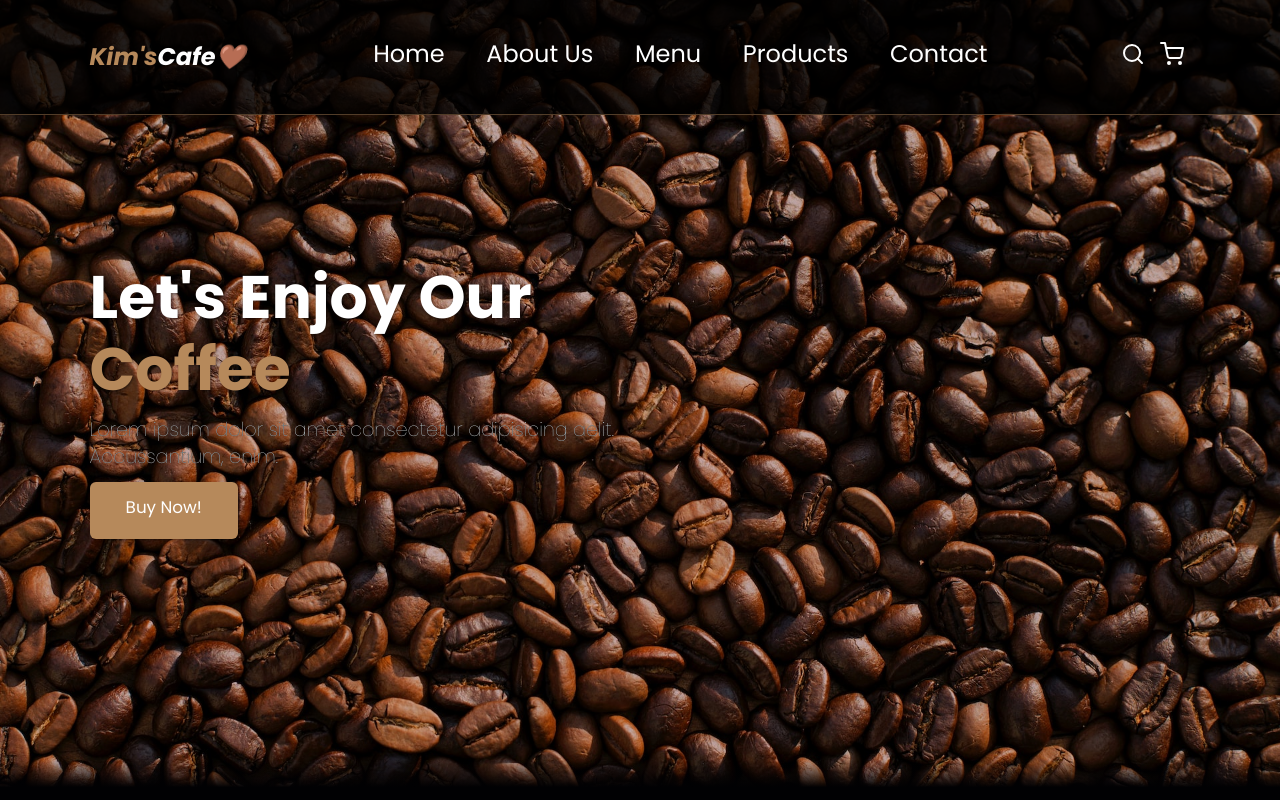
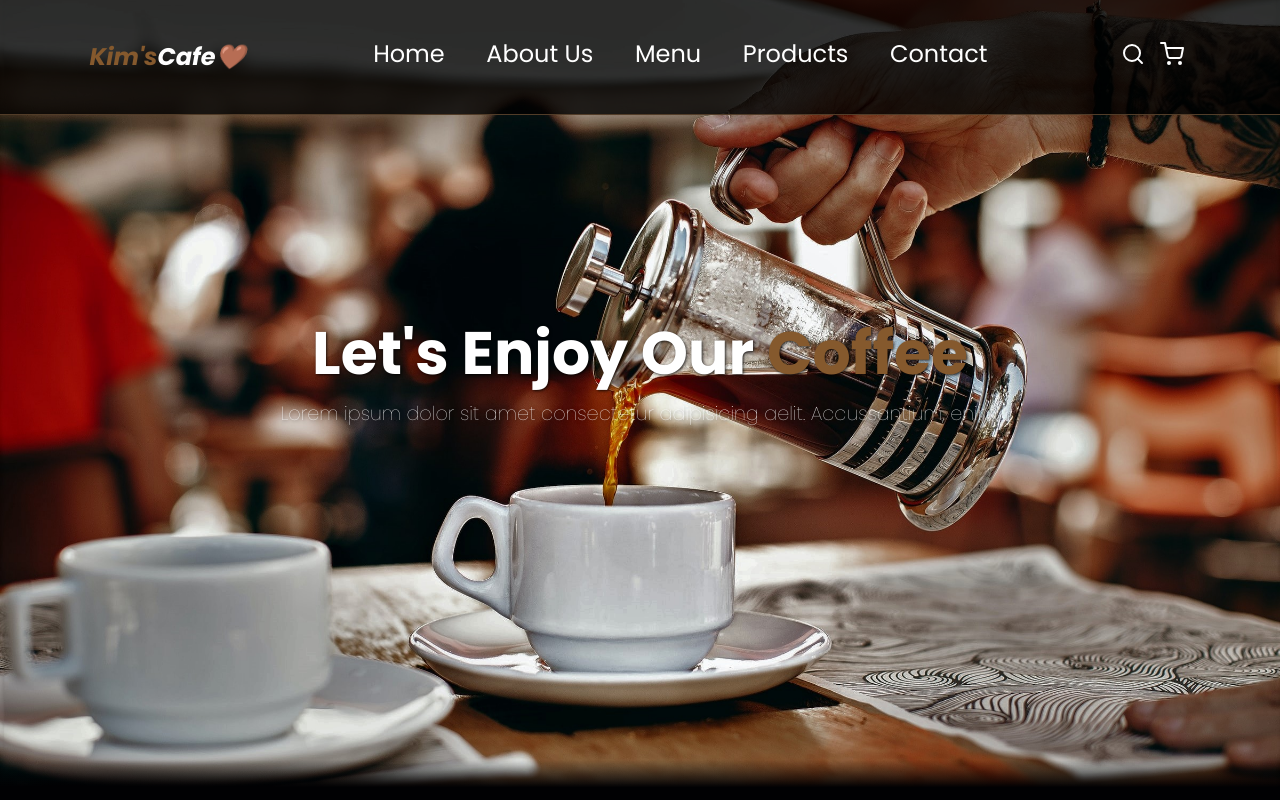
Before and after one commit to kimmercy/kimmercy.github.io, a plain HTML site: page index.html in a window 1280 px wide. Shown: the top 800 px of the page. Drawn offline with nearby package versions, Linux system fonts and the light colour scheme.

Commit message:
UI new updates

```diff
--- a/index.html
+++ b/index.html
@@ -82,14 +82,16 @@
 
     <!-- Hero Section start-->
     <section class="hero" id="home">
+      <div class="mask-container">
       <main class="content">
         <h1>Let's Enjoy Our <span>Coffee</span></h1>
         <p>
           Lorem ipsum dolor sit amet consectetur adipisicing aelit.
           Accussantium, enim.
         </p>
-        <a href="#" class="cta">Buy Now!</a>
+        <!-- <a href="#" class="cta">Buy Now!</a> -->
       </main>
+      </div>
     </section>
     <!-- Hero Section end-->
 
--- a/style.css
+++ b/style.css
@@ -1,5 +1,5 @@
 :root {
-  --primary: #b6895b;
+  --primary: #85592d;
   --bg: #010101;
 }
 
@@ -192,11 +192,15 @@ body {
   display: flex;
   align-items: center;
   /* text terbentuk secara vertikal, klo horizontal pk justify content */
-  background-image: url("kimboo.jpg");
+  background-image: url("kim.jpg");
   background-repeat: no-repeat;
   background-size: cover;
   background-position: center;
   position: relative;
+  -webkit-mask: url(kim.jpg);
+  mask-image: linear-gradient(rgba(0, 0, 0, 1) 85%, rgba (0, 0, 0, 0));
+  -webkit-mask-image: linear-gradient(rgba(0, 0, 0, 1) 85%, rgba (0, 0, 0, 0));
+  /* terbalik, yg ada warna nya jd transparant  */
 }
 
 .hero::after {
@@ -215,16 +219,31 @@ body {
   );
 }
 
+.hero .mask-container {
+  position: absolute;
+  /* background: salmon; */
+  inset: 0;
+  -webkit-mask: url(kim.jpg);
+  -webkit-mask-image: url(IMG_1114.svg);
+  -webkit-mask-repeat: no-repeat;
+  -webkit-mask-size: cover;
+  -webkit-mask-position: center;
+}
+
 /* Content tulisan ke tengah sedikit, tdk terlalu menyamping */
 .hero .content {
   padding: 1.4rem 7%;
-  max-width: 60rem;
+  width: 100%;
+  text-align: center;
+  position: fixed;
+  top: 300px;
+  /* max-width: 60rem; */
 }
 
 .hero .content h1 {
   font-size: 5em;
   color: #fff;
-  text-shadow: 1px 1px 3px rgba(1, 1, 3, 0.5);
+  text-shadow: 1px 1px 3px rgba(0, 0, 0, 0.795);
   line-height: 1.2;
 }
 
@@ -649,6 +668,10 @@ footer .credit a:hover {
     right: 2rem;
   }
 
+  .hero .content {
+    top: 100px;
+  }
+
   .about .row {
     flex-wrap: wrap;
   }
```
Also changed, not shown: IMG_1114.svg (added), kim.jpg (added).
